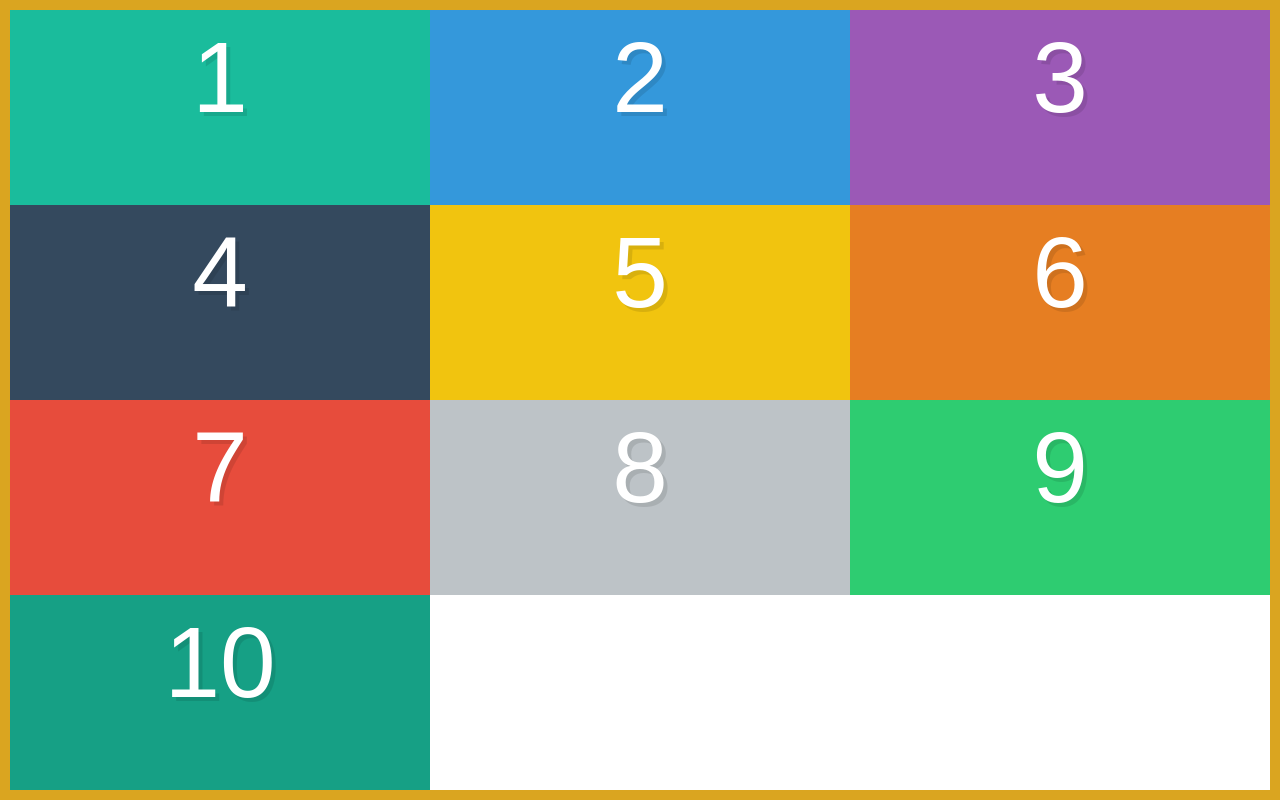
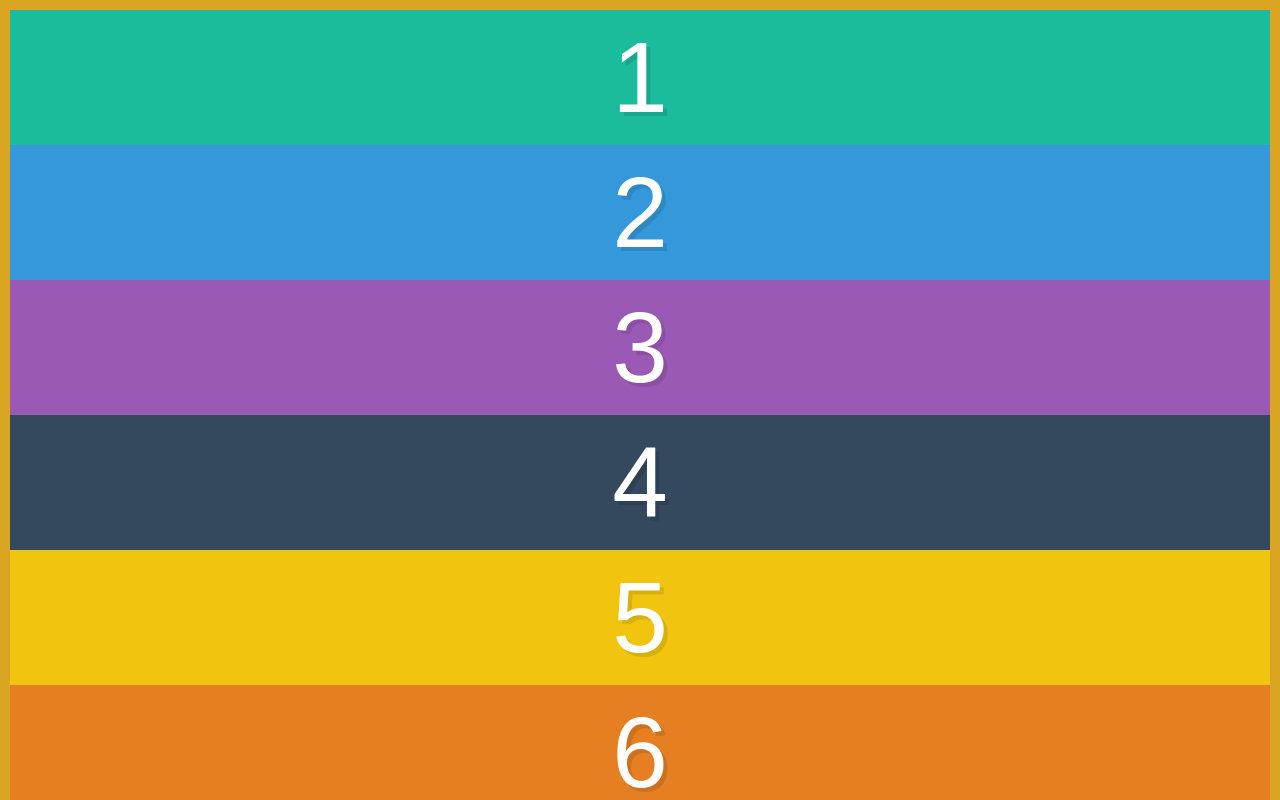
Before and after one commit to kkwokwai22/CSS-flexBox, a plain HTML site: page flex-direction/index.html in a window 1280 px wide. Shown: the top 800 px of the page. Drawn offline with Linux system fonts and the light colour scheme.

Commit message:
display flex and flex direction

```diff
--- a/flex-direction/style.css
+++ b/flex-direction/style.css
@@ -34,8 +34,10 @@ input[type=reset],input[type=submit]{-webkit-appearance:button;cursor:pointer;}b
   border:10px solid goldenrod;
   min-height:100vh;
   flex-wrap:wrap;
+  flex-direction: column;
+  /*flex-direction: column-reverse;*/
+  /*flex-direction: row;*/
 }
 
 .box {
-  width:33.3333333%;
 }
```
Also changed, not shown: alignment-and-centering/index.html (+1 -1 lines).
